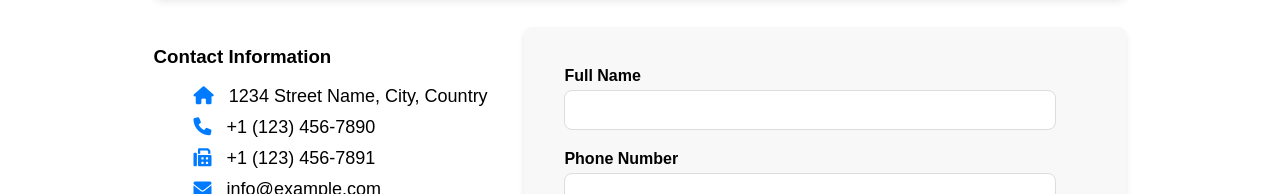
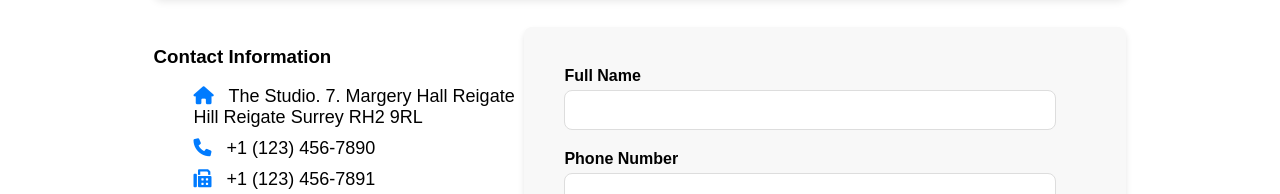
Before and after one commit to aminur019/Modern-Classic, a plain HTML site: page index.html in a window 1280 px wide. Shown: the part 3433-3627 px from the top of the page. Drawn offline with Linux system fonts and the light colour scheme.

Commit message:
index.html

```diff
--- a/index.html
+++ b/index.html
@@ -424,7 +424,7 @@
                 <div class="contact-info">
                     <h3>Contact Information</h3>
                     <ul>
-                        <li><i class="fas fa-home"></i> 1234 Street Name, City, Country</li>
+                        <li><i class="fas fa-home"></i> The Studio. 7. Margery Hall Reigate Hill Reigate Surrey RH2 9RL</li>
                         <li><i class="fas fa-phone"></i> +1 (123) 456-7890</li>
                         <li><i class="fas fa-fax"></i> +1 (123) 456-7891</li>
                         <li><i class="fas fa-envelope"></i> info@example.com</li>
```
